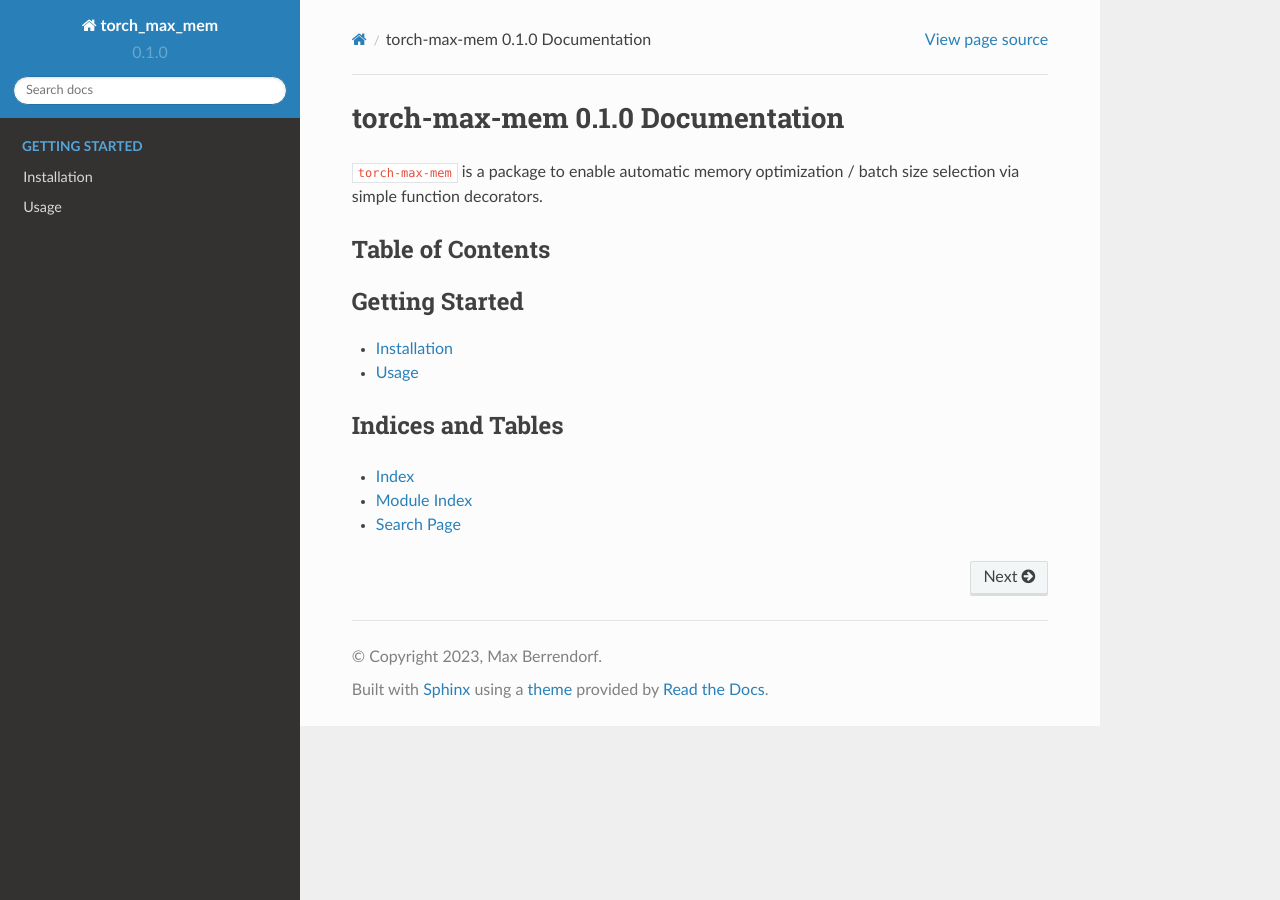
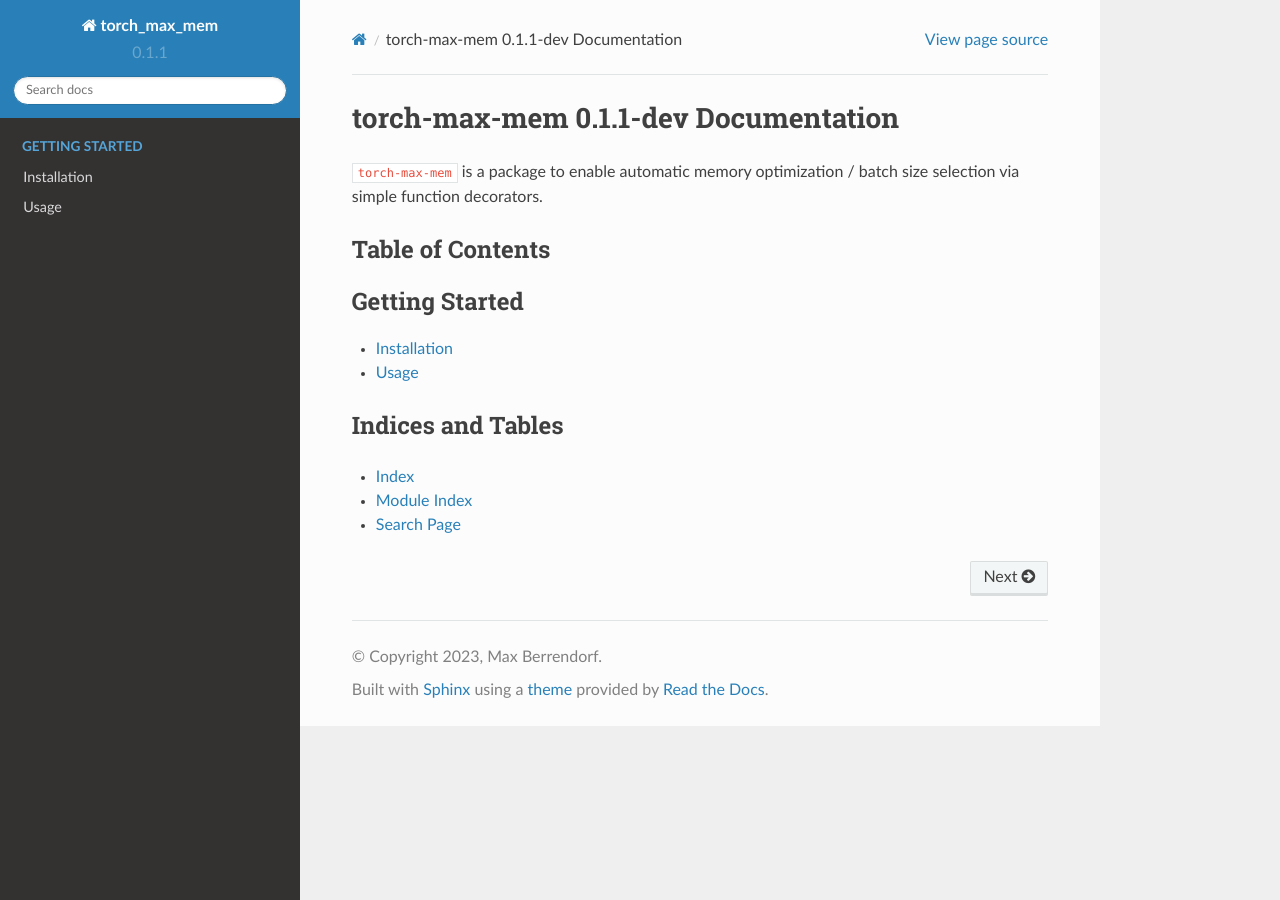
Before and after one commit to mberr/torch-max-mem, a Sphinx documentation site: the page built from docs/source/index.rst, in a window 1280 px wide. Built offline with Sphinx 7.4.7 and the Read the Docs theme 2.0.0, drawn with Linux system fonts in a browser that asks for light colours.

Commit message:
manually try to fix bumpversion

```diff
--- a/docs/source/conf.py
+++ b/docs/source/conf.py
@@ -27,7 +27,7 @@ copyright = f"{date.today().year}, Max Berrendorf"
 author = "Max Berrendorf"
 
 # The full version, including alpha/beta/rc tags.
-release = '0.1.0'
+release = '0.1.1-dev'
 
 # The short X.Y version.
 parsed_version = re.match(
```
